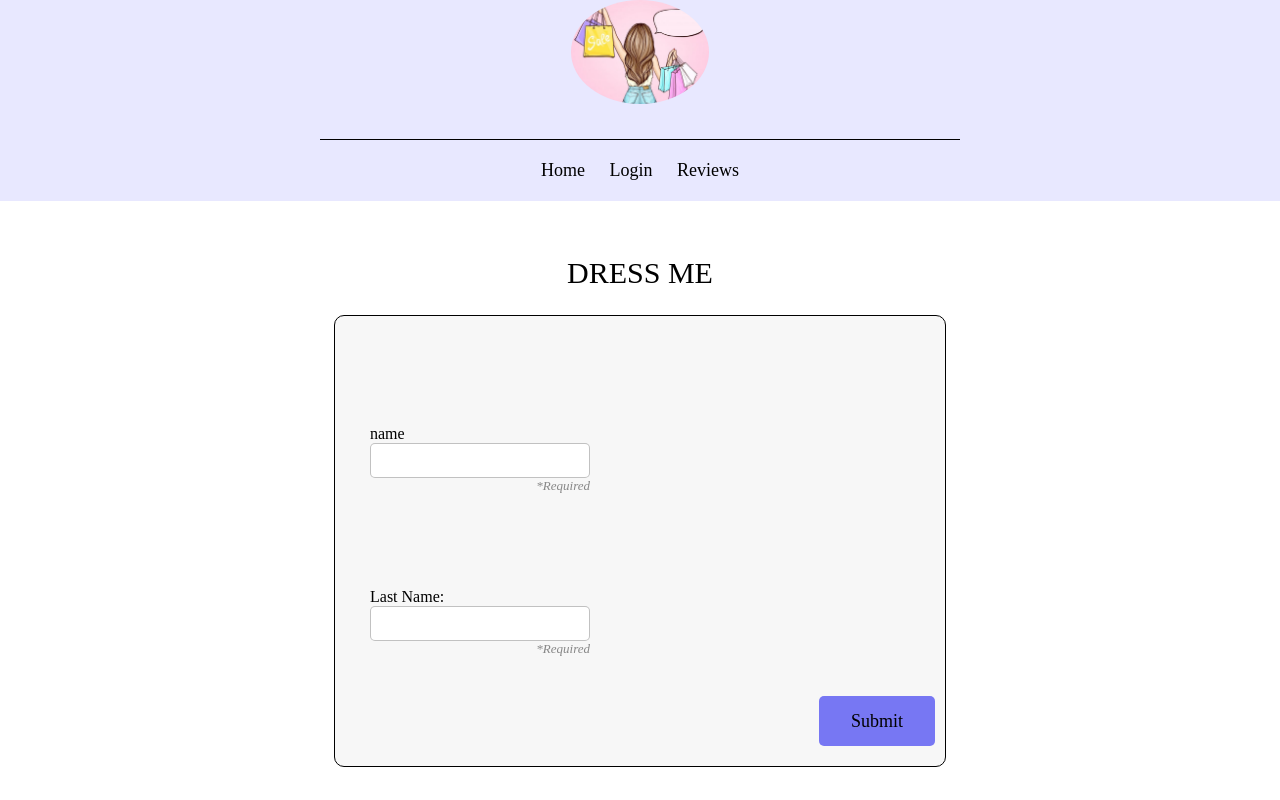
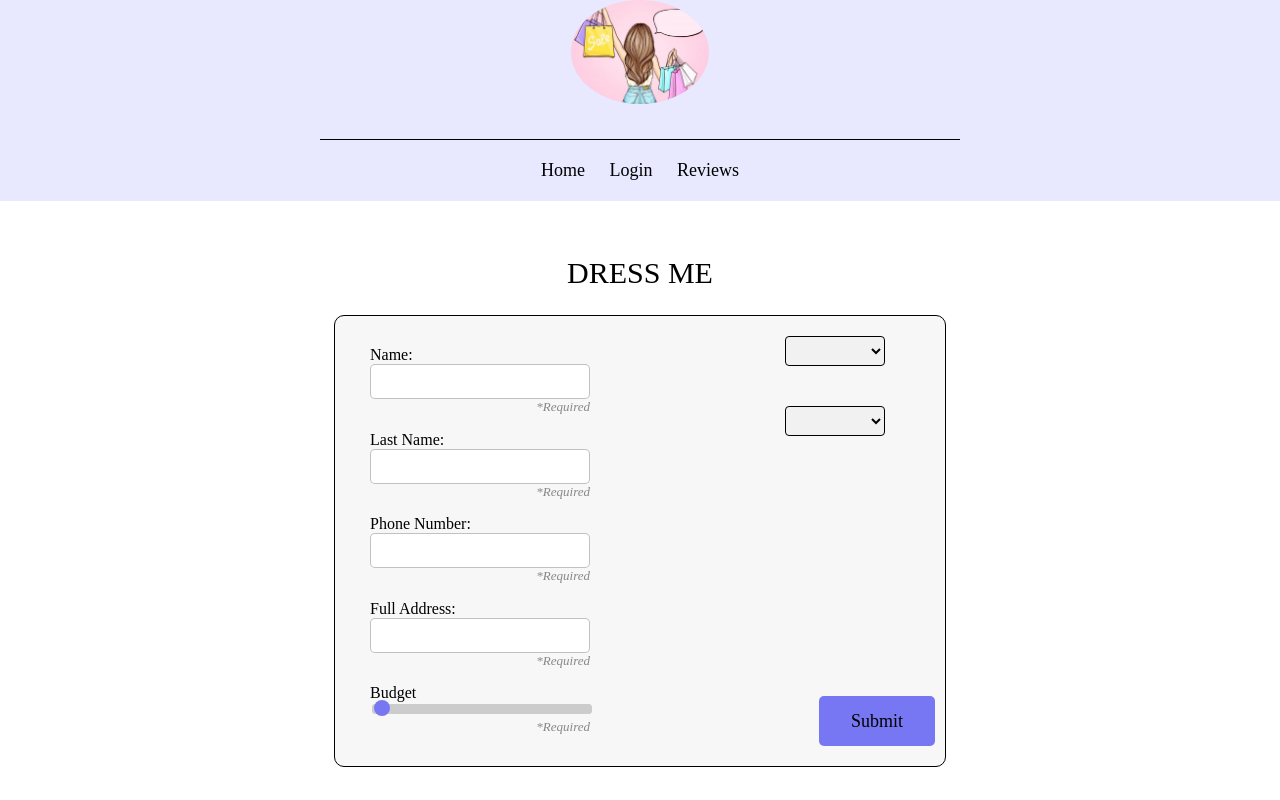
Before and after one commit to hilashay/Shes-got-it-Client, a React (Create React App) app: page /dressme in a window 1280 px wide. Built offline with nearby package versions, Linux system fonts and the light colour scheme; a web font is replaced by a local one.

Commit message:
all details state in redux

```diff
--- /dev/null
+++ b/src/routes/Components/EntriesCopy.jsx
@@ -0,0 +1,19 @@
+import React from "react";
+import "../../Reviews.css";
+import { formatKey } from "../../utils";
+
+export const EntriesCopy = (props) => {
+  return props.entries.map((entry) => (
+    <div>
+      {formatKey(entry[0])}: {entry[1]}
+      <br></br>
+      <br></br>
+    </div>
+  ));
+};
+
+export const AlwaysAndNeverWearEntries = (props) => {
+  return props.alwaysAndNeverWearEntries.map((entry) => (
+    <div key={entry}>{formatKey(entry[1])}</div>
+  ));
+};
--- a/src/routes/Components/RangeInputAndValidation.jsx
+++ b/src/routes/Components/RangeInputAndValidation.jsx
@@ -12,7 +12,7 @@ const RangeInputAndValidation = ({
   max,
   fieldName,
   shouldShowError,
-  details,
+  value,
 }) => {
   return (
     <Container>
@@ -21,7 +21,7 @@ const RangeInputAndValidation = ({
       </label>
       <RangeContainer>
         <input type="range" step={step} id={id} name={name} onChange={onChange} min={0} max={max} />
-        <DisplayRange>{details.budget}</DisplayRange>
+        <DisplayRange>{value}</DisplayRange>
       </RangeContainer>
       {shouldShowError ? <ErrorValidation field={fieldName} /> : <Required>*Required</Required>}
     </Container>
--- a/src/routes/Components/SelectInput.jsx
+++ b/src/routes/Components/SelectInput.jsx
@@ -11,7 +11,9 @@ const SelectInput = (props) => {
         justifyContent: "space-between",
       }}
     >
-      <label className="label-input">{props.label}</label>
+      <label className="label-input" for={props.fieldName}>
+        {props.fieldName}
+      </label>
       <Select onChange={props.onChange}>
         {props.sizes.map((size, index) => (
           <option key={size} value={props.sizes[index]}>
--- a/src/routes/Components/TextInput.jsx
+++ b/src/routes/Components/TextInput.jsx
@@ -5,7 +5,7 @@ const TextInput = (props) => {
   return (
     <TextInputContainer>
       <label className="label-input">{props.label}</label>
-      <input type="text" onChange={props.onChange} />
+      <input type="text" onChange={props.onChange} value={props.value} />
     </TextInputContainer>
   );
 };
--- a/src/routes/Components/TextInputAndValidation.jsx
+++ b/src/routes/Components/TextInputAndValidation.jsx
@@ -3,14 +3,11 @@ import TextInput from "./TextInput";
 import ErrorValidation from "./ErrorValidation";
 import Required from "./UI/Required";
 import styled from "styled-components";
-import { useSelector, useDispatch } from "react-redux";
-import { updateDetails } from "../counter/counterSlice";
 
-const TextInputAndValidation = ({ labelText, fieldName, shouldShowError }) => {
-  const dispatch = useDispatch();
+const TextInputAndValidation = ({ labelText, fieldName, shouldShowError, value, onChange }) => {
   return (
     <TextInputContainer>
-      <TextInput label={labelText} onChange={(e) => dispatch(updateDetails(e.target.value))} />
+      <TextInput label={labelText} onChange={onChange} value={value} />
       {/* <TextInput
         label={labelText}
         onChange={(e) => console.log("e.target.value ", e.target.value)}
--- a/src/routes/Dressme.jsx
+++ b/src/routes/Dressme.jsx
@@ -1,3 +1,5 @@
+import { useSelector, useDispatch } from "react-redux";
+import { updateDetails } from "./counter/counterSlice";
 import { useEffect, useState } from "react";
 import { useNavigate } from "react-router-dom";
 import styled from "styled-components";
@@ -14,11 +16,14 @@ import TextInputAndValidation from "./Components/TextInputAndValidation";
 import Container from "./Components/UI/InputAndValidationContainer";
 import Success from "./success";
 // import { Counter } from "./counter/Counter";
-import { useSelector } from "react-redux";
 
 function DressMe(props) {
   const navigate = useNavigate();
-  const name = useSelector((state) => state.details.value);
+  const detailsRedux = useSelector((state) => state.details.value);
+  const dispatch = useDispatch();
+  const onChangeForFieldName = (fieldName) => (e) =>
+    dispatch(updateDetails({ value: e.target.value, fieldName }));
+  console.log("detailsRedux ", detailsRedux);
 
   useEffect(() => {
     window.scrollTo(0, 0);
@@ -126,42 +131,48 @@ function DressMe(props) {
         <Form onSubmit={handleSubmit}>
           <Column1>
             <TextInputAndValidation
-              labelText="name"
-              fieldName={name}
+              labelText="Name: "
+              fieldName="name"
+              value={detailsRedux.name}
               shouldShowError={submitButtonClicked}
+              onChange={onChangeForFieldName("name")}
             />
             <TextInputAndValidation
               labelText="Last Name: "
-              fieldName={details.lastName}
-              onChange={(e) => setDetails({ ...details, lastName: e.target.value })}
+              fieldName={"lastName"}
+              value={detailsRedux.lastName}
+              onChange={onChangeForFieldName("lastName")}
               shouldShowError={submitButtonClicked}
             />
-            {/* <Container>
+            <Container>
               <TextInput
                 label="Phone Number: "
-                onChange={(e) => setDetails({ ...details, phone: e.target.value })}
+                fieldName={"phone"}
+                onChange={onChangeForFieldName("phone")}
+                value={detailsRedux.phone}
                 minlength="10"
               />
               <PhoneValidation phone={details.phone} shouldValidate={submitButtonClicked} />
             </Container>
             <TextInputAndValidation
               labelText=" Full Address: "
-              fieldName={details.address}
-              onChange={(e) => setDetails({ ...details, address: e.target.value })}
+              fieldName={"address"}
+              onChange={onChangeForFieldName("address")}
+              value={detailsRedux.address}
               shouldShowError={submitButtonClicked}
             />
             <Container>
               <RangeInputAndValidation
-                fieldName="Budget"
+                fieldName={"Budget"}
                 step={100}
                 id="budget"
                 name="budget"
-                onChange={(e) => setDetails({ ...details, budget: e.target.value })}
+                onChange={onChangeForFieldName("budget")}
                 max={10000}
                 shouldShowError={submitButtonClicked}
-                details={details}
+                value={detailsRedux.budget}
               />
-            </Container> */}
+            </Container>
           </Column1>
           {/* <Column2>
             <AlwaysAndNeverWearContainer>
@@ -171,19 +182,20 @@ function DressMe(props) {
               Always Wear:
               <AlwaysWearInputContainer alwaysWearChangeHandler={alwaysWearChangeHandler} />
             </AlwaysAndNeverWearContainer>
-          </Column2>
+          </Column2> */}
           <Column3>
             <SelectInput
               label="Shirt Size:"
-              onChange={(e) => setDetails({ ...details, shirtSize: e.target.value })}
+              onChange={onChangeForFieldName("shirtSize")}
+              value={detailsRedux.shirtSize}
               sizes={["", "XS", "S", "M", "L", "XL", "XXL"]}
             />
             <SelectInput
               label="Pants Size:"
-              onChange={(e) => setDetails({ ...details, pantsSize: e.target.value })}
+              onChange={onChangeForFieldName("pantsSize")}
               sizes={["", "36", "38", "40", "42", "44", "46"]}
             />
-          </Column3> */}
+          </Column3>
           <SubmitContainer>
             <Submit>Submit</Submit>
           </SubmitContainer>
--- a/src/routes/counter/counterSlice.js
+++ b/src/routes/counter/counterSlice.js
@@ -25,13 +25,25 @@ import { createSlice } from "@reduxjs/toolkit";
 export const detailsSlice = createSlice({
   name: "details",
   initialState: {
-    value: " ",
+    value: {
+      name: "",
+      lastName: "",
+      phone: "",
+      address: "",
+      shirtSize: "",
+      pantsSize: "",
+      budget: "",
+    },
   },
   reducers: {
     updateDetails: (state, action) => {
-      console.log("state", state);
+      console.log("state", state.value);
       console.log("action", action);
-      state.value = action.payload;
+
+      state.value = {
+        ...state.value,
+        [action.payload.fieldName]: action.payload.value,
+      };
     },
   },
 });
--- a/src/routes/success.jsx
+++ b/src/routes/success.jsx
@@ -1,12 +1,12 @@
 import React from "react";
 import { Link, useParams } from "react-router-dom";
-import { Entries, AlwaysAndNeverWearEntries } from "./Components/Entries";
+import { EntriesCopy, AlwaysAndNeverWearEntries } from "./Components/EntriesCopy";
 import Header from "./Components/Header";
 import { useSelector, useDispatch } from "react-redux";
 
 const Success = (props) => {
-  const name = useSelector((state) => state.details.value);
-  console.log("name", name);
+  const detailsRedux = useSelector((state) => state.details.value);
+  console.log("detailsRedux", detailsRedux);
 
   // let { id } = useParams();
   // console.log("id: ", id);
@@ -14,7 +14,8 @@ const Success = (props) => {
   // const details = props.details;
   // const alwaysWearSelect = props.alwaysWearSelect;
   // const neverWearSelect = props.neverWearSelect;
-  const entries = Object.entries(details);
+  // const entries = Object.entries(details);
+  const entries = Object.entries(detailsRedux);
   const alwaysEntries = Object.entries(alwaysWearSelect);
   const neverWearEntries = Object.entries(neverWearSelect);
 
@@ -23,9 +24,8 @@ const Success = (props) => {
       <Header />
       <div className="main-container">
         <h2>Perfect! Ive got all i need!</h2>
-        name: {name}
         <div class="success-cunteiner">
-          <Entries entries={entries} />
+          <EntriesCopy entries={entries} />
           Never wear: <AlwaysAndNeverWearEntries alwaysAndNeverWearEntries={neverWearEntries} />
           <br />
           Always wear:
```
